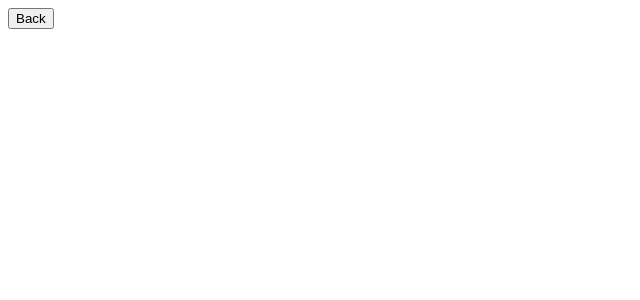
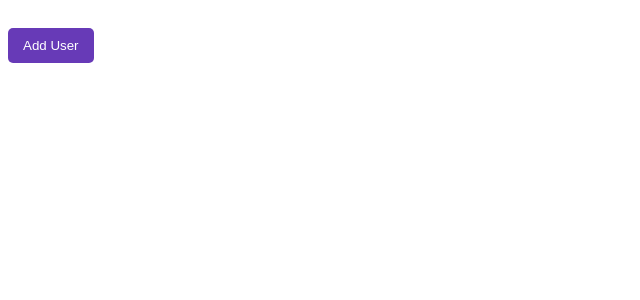
Before and after one commit to NikhilRathod-1305/AngularPractice, an Angular app: page /user/user-list in a window 1280 px wide. Shown: the top 300 px of the page, without its empty margins (0-640 px from the left). Built offline with nearby package versions, Linux system fonts and the light colour scheme.

Commit message:
initial commit

```diff
--- a/src/app/user/user-details/user-details.component.html
+++ b/src/app/user/user-details/user-details.component.html
@@ -16,7 +16,7 @@
         <strong>Phone Number:</strong> {{ user.phoneNumber }}
       </div>
   </div>
-  <div class="user-details">
+  <div class="back-button">
     <!-- User details content here -->
     <button (click)="goBack()">Back</button>
   </div>
--- a/src/app/user/user-details/user-details.component.scss
+++ b/src/app/user/user-details/user-details.component.scss
@@ -0,0 +1,44 @@
+/* Styling for the user details container */
+.user-details {
+    max-width: 400px;
+    margin: 0 auto;
+    padding: 20px;
+    border: 1px solid #ccc;
+    border-radius: 5px;
+    background-color: #f0f0f0;
+    box-shadow: 0 2px 4px rgba(0, 0, 0, 0.1);
+    text-align: start;
+
+    h2 {
+      margin-top: 0;
+      text-align: center;
+    }
+
+    div {
+      margin: 10px 0;
+
+      strong {
+        font-weight: bold;
+      }
+    }
+  }
+
+  /* Styling for the "Back" button */
+  .back-button {
+    text-align: center;
+    margin-top: 20px;
+
+    button {
+      padding: 5px 10px;
+      background-color: #007bff;
+      color: #fff;
+      border: none;
+      border-radius: 5px;
+      cursor: pointer;
+      transition: background-color 0.3s ease;
+
+      &:hover {
+        background-color: #0056b3;
+      }
+    }
+  }
--- a/src/app/user/user-list/user-list.component.html
+++ b/src/app/user/user-list/user-list.component.html
@@ -10,5 +10,5 @@
 </div>
 <div class="user-details">
   <!-- User details content here -->
-  <button (click)="goBack()">Back</button>
+  <button (click)="goBack()">Add User</button>
 </div>
--- a/src/app/user/user-list/user-list.component.scss
+++ b/src/app/user/user-list/user-list.component.scss
@@ -1,11 +1,49 @@
+/* Styling for the user-card-container */
+.user-card-container {
+  display: flex;
+  flex-wrap: wrap;
+  gap: 20px;
+}
+
+/* Styling for individual user cards */
 .user-card {
-    border: 1px solid #ccc;
-    padding: 10px;
-    margin: 10px;
-    background-color: #fff;
-    box-shadow: 0 4px 6px rgba(0, 0, 0, 0.1);
+  width: 200px;
+  padding: 10px;
+  background-color: #f0f0f0;
+  border: 1px solid #ddd;
+  border-radius: 5px;
+  cursor: pointer;
+  transition: background-color 0.3s ease;
+
+  &:hover {
+    background-color: #e0e0e0;
   }
 
   .card-content {
-    margin-bottom: 5px;
+    margin-bottom: 10px;
+
+    strong {
+      font-weight: bold;
+    }
   }
+}
+
+/* Styling for the user details container */
+.user-details {
+  // display: none; /* Hide by default */
+  margin-top: 20px;
+
+  button {
+    padding: 10px 15px;
+    background-color: #673ab7;
+    color: #fff;
+    border: none;
+    border-radius: 5px;
+    cursor: pointer;
+    transition: background-color 0.3s ease;
+
+    &:hover {
+      background-color: #673ab7;
+    }
+  }
+}
--- a/src/index.html
+++ b/src/index.html
@@ -2,7 +2,7 @@
 <html lang="en">
 <head>
   <meta charset="utf-8">
-  <title>Component-SCSS</title>
+  <title>Angular practice</title>
   <base href="/">
   <meta name="viewport" content="width=device-width, initial-scale=1">
   <link rel="icon" type="image/x-icon" href="favicon.ico">
```
